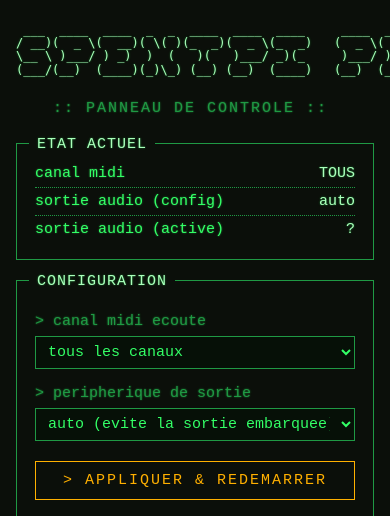
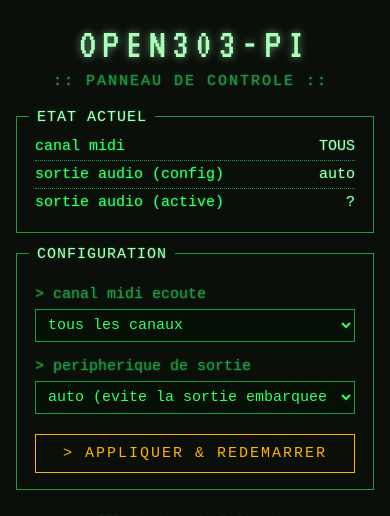
Before and after one commit to sebastien17/open303-pi, a Flask app: page / in a window 390 px wide; the page is wider, and only the part inside the window is pictured. Shown: the top 516 px of that part. Run offline with Flask 3, Linux system fonts and the light colour scheme.

Commit message:
Titre OPEN303-PI en police retro (VT323)
Remplace la banniere ASCII-art (Courier New) par un titre texte simple
dans VT323 (Google Fonts, chargee cote client -- fonctionne meme si le
Pi lui-meme est hors ligne, seul le navigateur du visiteur a besoin
d'internet). Taille responsive (clamp + white-space: nowrap) pour
tenir sur une ligne aussi bien en mobile qu'en desktop.

```diff
--- a/web/templates/index.html
+++ b/web/templates/index.html
@@ -4,6 +4,9 @@
 <meta charset="utf-8">
 <meta name="viewport" content="width=device-width, initial-scale=1">
 <title>open303-pi // control</title>
+<link rel="preconnect" href="https://fonts.googleapis.com">
+<link rel="preconnect" href="https://fonts.gstatic.com" crossorigin>
+<link href="https://fonts.googleapis.com/css2?family=VT323&display=swap" rel="stylesheet">
 <style>
   :root {
     --bg: #0b0f0a;
@@ -27,12 +30,16 @@
     max-width: 720px;
     margin: 0 auto;
   }
-  pre.banner {
+  .banner {
+    font-family: "VT323", "Courier New", Courier, monospace;
     color: var(--fg-bright);
     text-align: center;
-    margin: 0 0 8px;
-    font-size: 12px;
-    line-height: 1.1;
+    margin: 0 0 4px;
+    font-size: clamp(32px, 11vw, 64px);
+    line-height: 1;
+    white-space: nowrap;
+    letter-spacing: 6px;
+    text-shadow: 0 0 8px rgba(170, 255, 187, 0.6);
   }
   .subtitle {
     text-align: center;
@@ -112,12 +119,7 @@
 </head>
 <body>
   <div class="crt">
-    <pre class="banner">
- ___  ____  ____  _  _  ____  ____  ____     ____  __
-/ __)(  _ \(  __)( \( )(_  _)(  _ \(_  _)   (  _ \(  )
-\__ \ )___/ ) _)  )  (   )(   )___/ _)(_     )___/ )(
-(___/(__)  (____)(_)\_) (__) (__)  (____)   (__)  (__)
-    </pre>
+    <div class="banner">OPEN303-PI</div>
     <div class="subtitle">:: PANNEAU DE CONTROLE ::<span class="cursor"></span></div>
 
     <div class="box" data-title="ETAT ACTUEL">
```
